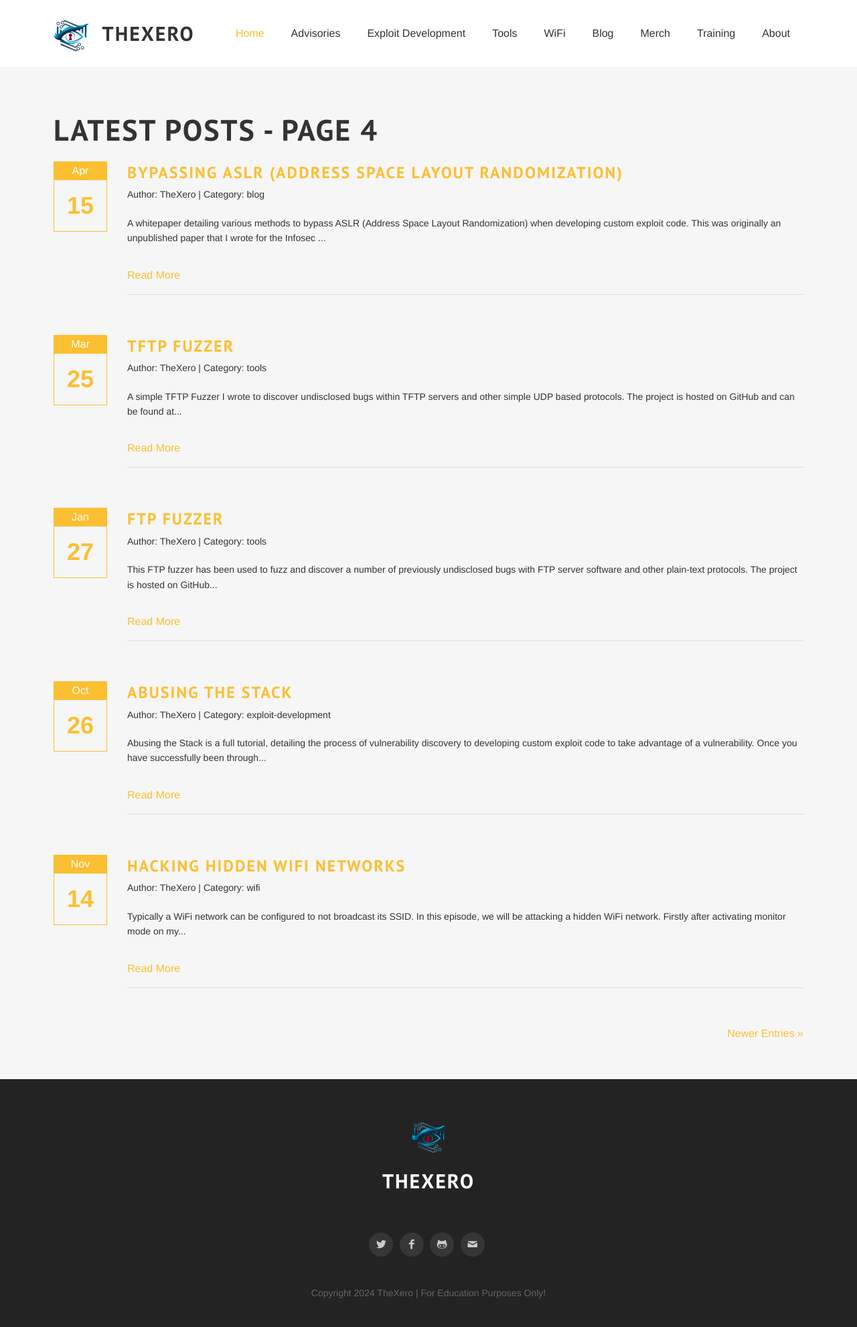
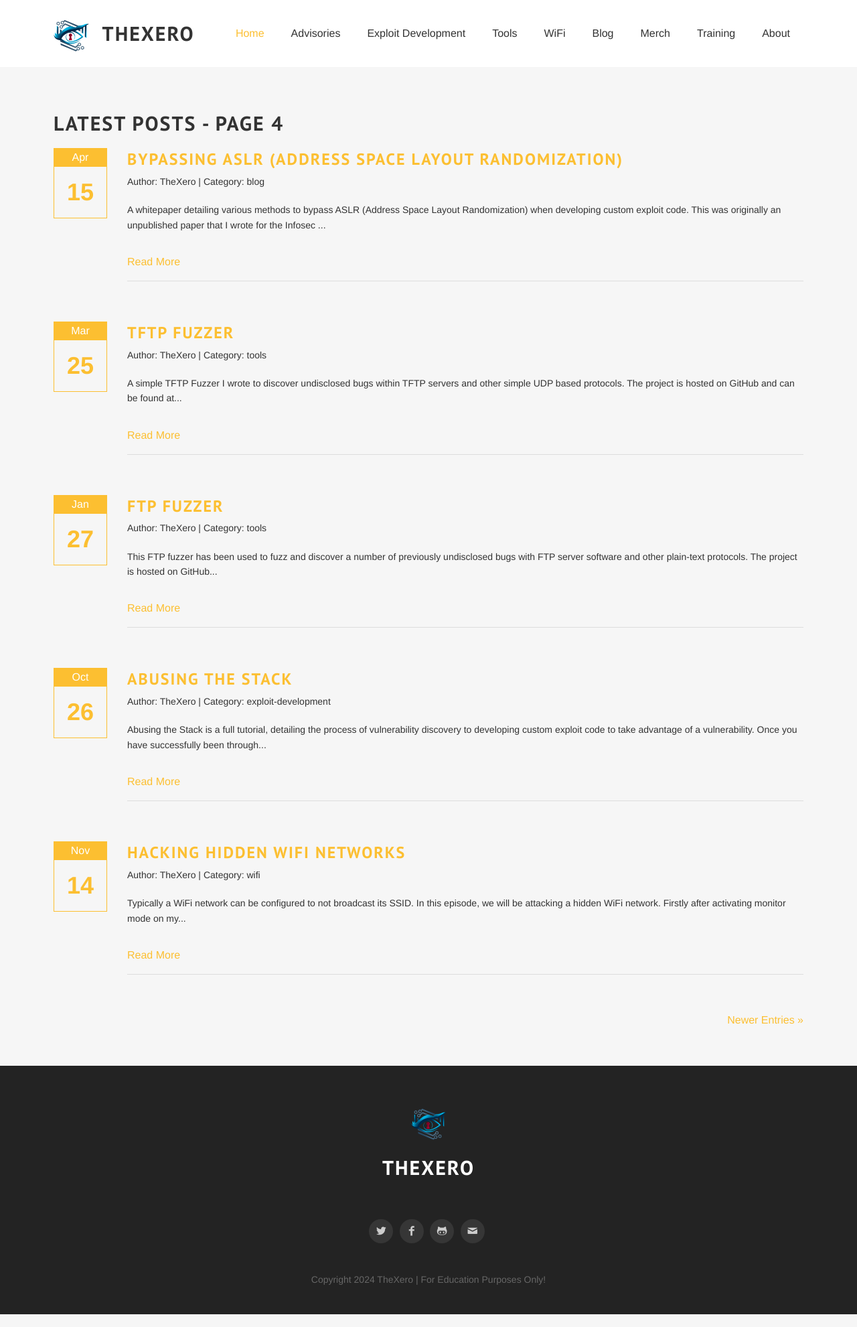
Before and after one commit to thexerocouk/thexerocouk.github.io, a Jekyll site: the page built from page/4.html, in a window 1280 px wide. Shown: the whole page at 67% size. Built offline with Jekyll 4.4.1, drawn with Linux system fonts in a browser that asks for light colours; some web fonts are replaced.

```diff
--- a/page/4.html
+++ b/page/4.html
@@ -8,7 +8,7 @@ description: Home of TheXero, a Security Consultant and Exploit developer. Creat
 <div class='full'>
   <div class='row'>
    <div id="home">
-    <h1>Latest Posts - Page 4</h1>
+    <h2>Latest Posts - Page 4</h2>
      <div class="posts">
       {% for post in site.posts offset:16 limit:5%}
       <article class="post">
```
